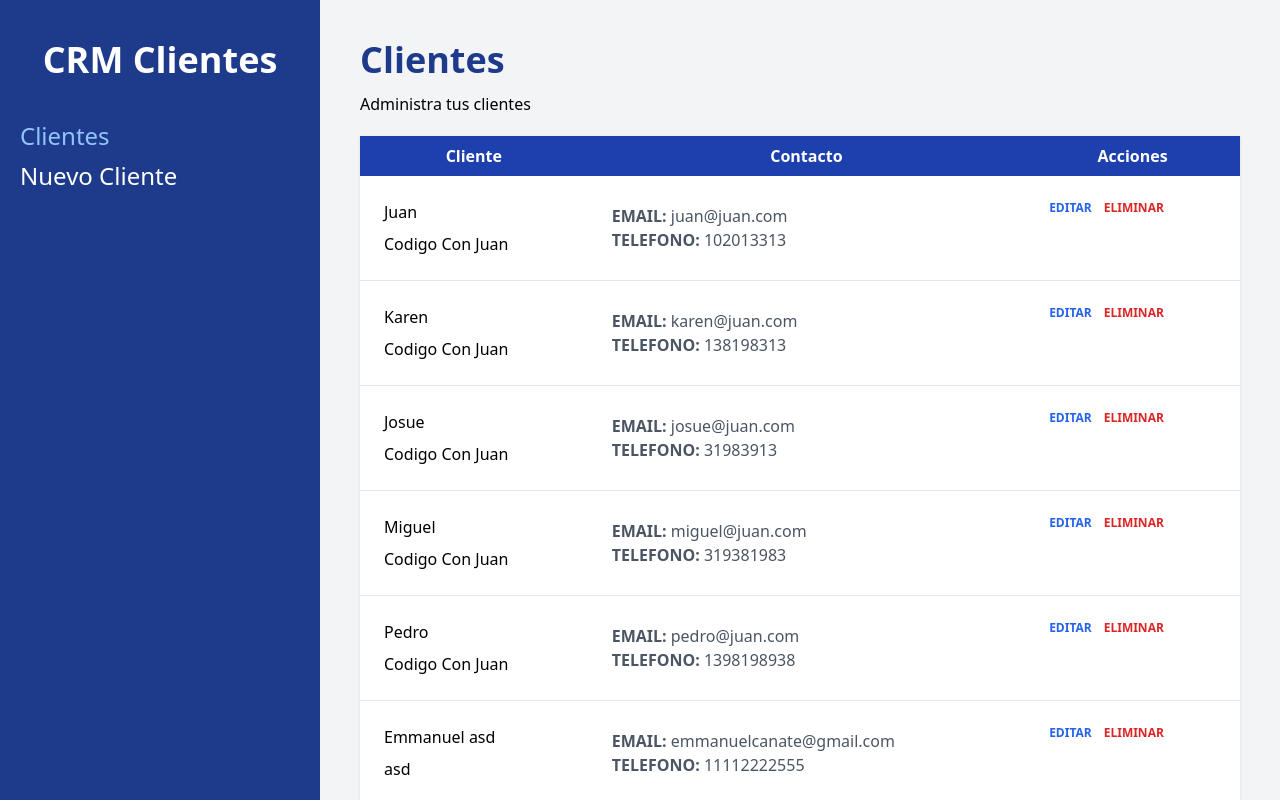
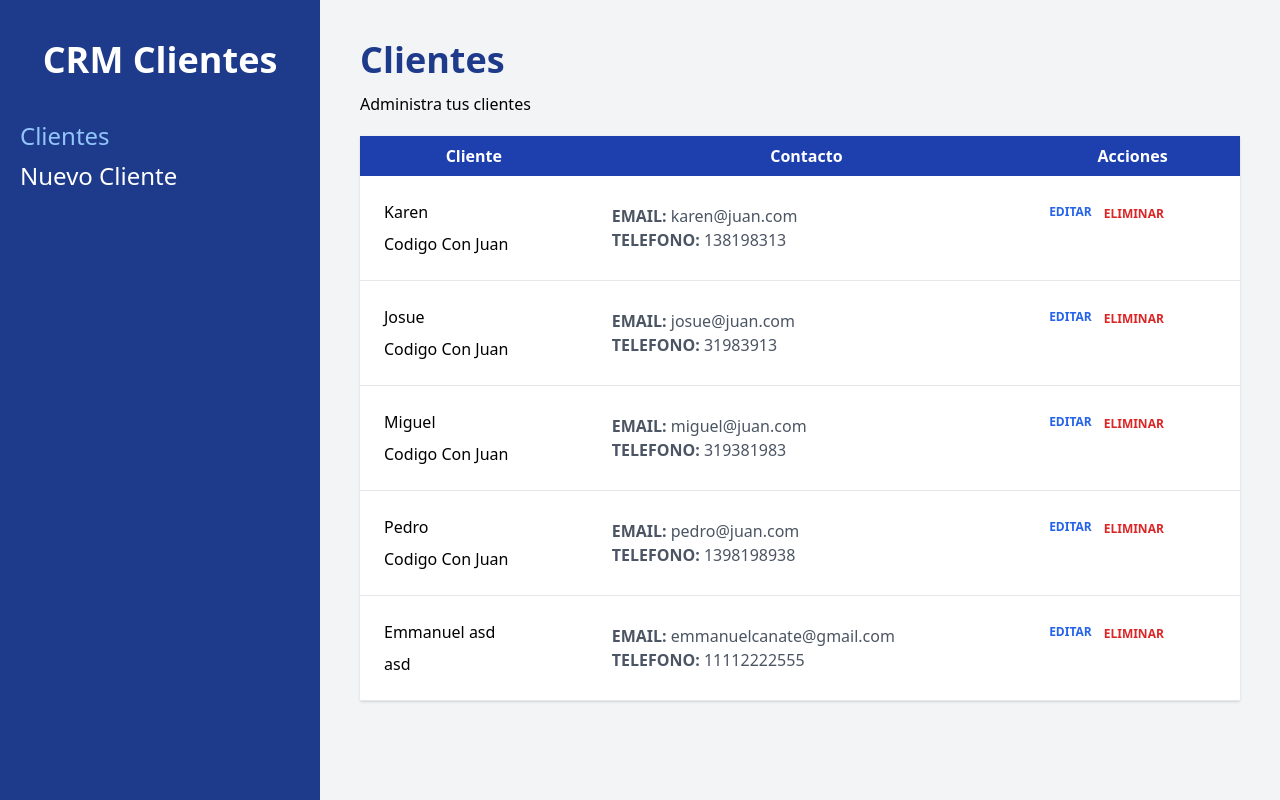
Before and after one commit to EmmanuelJCA/react-crm, a React (Vite) app: page / in a window 1280 px wide. Built offline with nearby package versions, Linux system fonts and the light colour scheme; data requests are answered from the project's data file.

Commit message:
Delete implementado

```diff
--- a/db.json
+++ b/db.json
@@ -1,12 +1,5 @@
 {
   "customers": [
-    {
-      "id": 1,
-      "name": "Juan",
-      "phone": 102013313,
-      "email": "juan@juan.com",
-      "company": "Codigo Con Juan"
-    },
     {
       "id": 2,
       "name": "Karen",
--- a/src/api/customers.js
+++ b/src/api/customers.js
@@ -39,3 +39,14 @@ export async function updateCustomer(id, data) {
         console.log(error)
     }
 }
+
+export async function deleteCustomer(id) {
+    try {
+        const response = await fetch(`${import.meta.env.VITE_API_URL}/${id}`, {
+            method: 'DELETE',
+        })
+        await response.json()
+    } catch (error) {
+        console.log(error)
+    }
+}
--- a/src/components/Customer.jsx
+++ b/src/components/Customer.jsx
@@ -1,10 +1,18 @@
-import { useNavigate } from "react-router-dom"
+import { useNavigate, useSubmit, Form, redirect } from "react-router-dom"
+import { deleteCustomer } from "../api/customers"
+import Swal from "sweetalert2"
 
-function Customer({customer}) {
+export async function action({ params }) {
+    await deleteCustomer(params.customerId)
+    return redirect('/')
+}
+
+function Customer({ customer }) {
 
     const navigate = useNavigate()
+    const submit = useSubmit()
 
-    const {name, company, email, phone, id} = customer
+    const { name, company, email, phone, id } = customer
     return (
         <tr className="border-b ">
             <td className="p-6 space-y-2">
@@ -19,17 +27,42 @@ function Customer({customer}) {
                 <button
                     type="button"
                     className="text-blue-600 hover:text-blue-700 uppercase font-bold text-xs"
-                    onClick= {() => navigate(`/customers/${id}/edit`) }
+                    onClick={() => navigate(`/customers/${id}/edit`)}
                 >
                     Editar
                 </button>
 
-                <button
-                    type="button"
-                    className="text-red-600 hover:text-red-700 uppercase font-bold text-xs"
+                <Form
+                    method='post'
+                    action={`/customers/${id}/destroy`}
+                    onSubmit={e => {
+                        e.preventDefault()
+                        Swal.fire({
+                            title: 'Deseas eliminar este registro?',
+                            icon: 'warning',
+                            showCancelButton: true,
+                            confirmButtonColor: '#3085d6',
+                            cancelButtonColor: '#d33',
+                            confirmButtonText: 'Si, Eliminar!'
+                        }).then((result) => {
+                            if (result.isConfirmed) {
+                                submit(null, { method: "post", action: `/customers/${id}/destroy` })
+                                Swal.fire(
+                                    'Deleted!',
+                                    'Your file has been deleted.',
+                                    'success'
+                                )
+                            }
+                        })
+                    }}
                 >
-                    Eliminar
-                </button>
+                    <button
+                        type="submit"
+                        className="text-red-600 hover:text-red-700 uppercase font-bold text-xs"
+                    >
+                        Eliminar
+                    </button>
+                </Form>
             </td>
         </tr>
     )
--- a/src/main.jsx
+++ b/src/main.jsx
@@ -6,6 +6,7 @@ import Layout from './components/Layout'
 import Index, {loader as customersLoaders} from './pages/Index'
 import NewCustomer, {action as newCustomerAction} from './pages/NewCustomer'
 import EditCustomer, {loader as editCustomerLoader, action as editCustomerAction} from './pages/EditCustomer'
+import { action as deleteCustomerAction } from "./components/Customer";
 import ErrorPage from './components/ErrorPage'
 
 const router = createBrowserRouter([
@@ -31,6 +32,10 @@ const router = createBrowserRouter([
         loader: editCustomerLoader,
         action: editCustomerAction,
         errorElement: <ErrorPage />
+      },
+      {
+        path:'/customers/:customerId/destroy',
+        action: deleteCustomerAction
       }
     ]
   }
```
